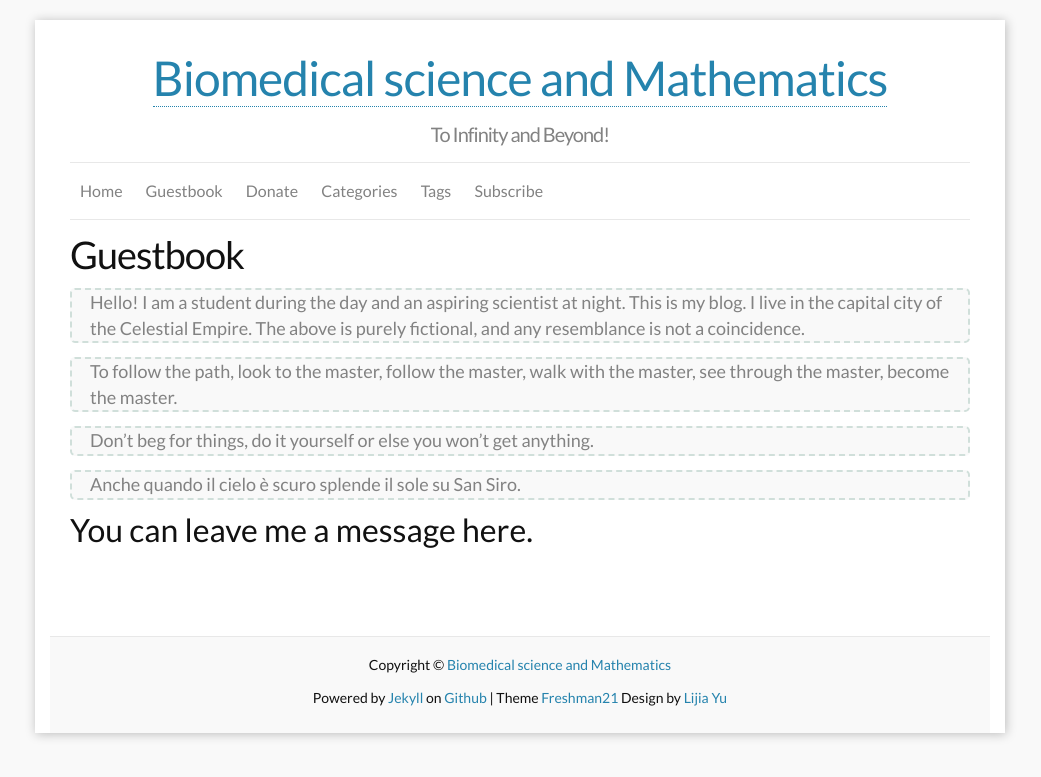
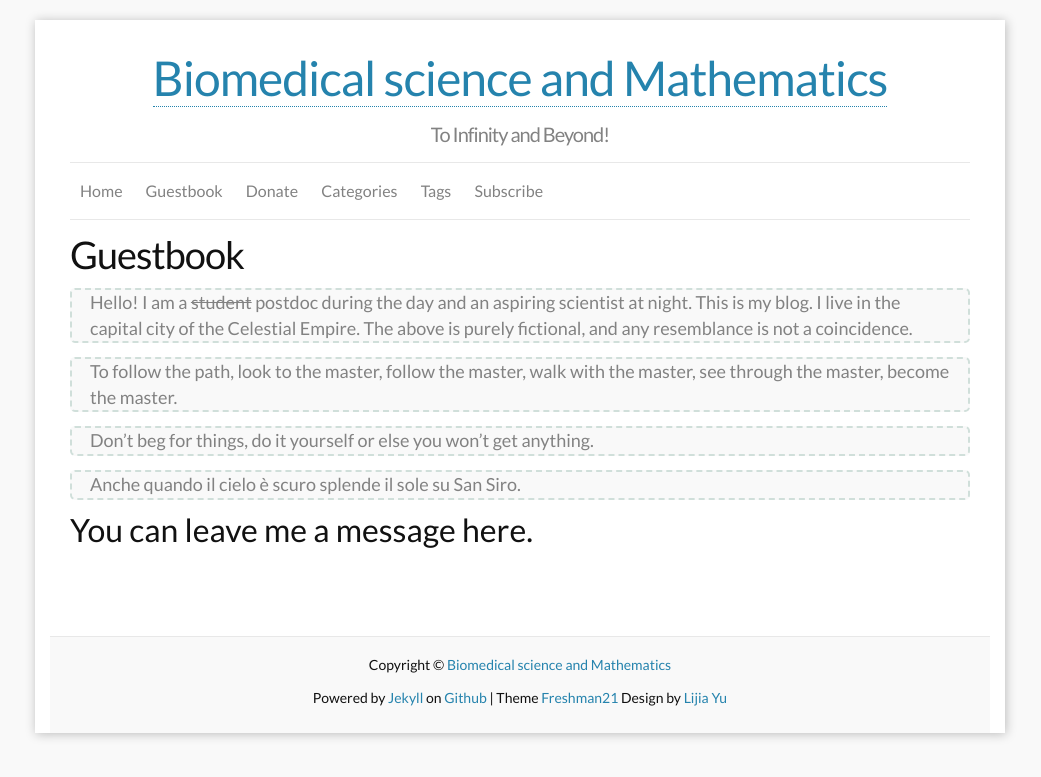
Before and after one commit to yulijia/en, a Jekyll site: the page built from guestbook/index.md, in a window 1280 px wide. Shown: the top 777 px of the page, without its empty margins (120-1161 px from the left). Built offline with Jekyll 4.4.1, drawn with Linux system fonts in a browser that asks for light colours; nearby versions of some CDN libraries; comment, search, counter and statistics services are not loaded.

Commit message:
update guestbook about

```diff
--- a/guestbook/index.md
+++ b/guestbook/index.md
@@ -5,7 +5,7 @@ comments: yes
 permalink: /guestbook/
 ---
 
-> Hello! I am a student during the day and an aspiring scientist at night. This is my blog. I live in the capital city of the Celestial Empire.
+> Hello! I am a <del>student</del> postdoc during the day and an aspiring scientist at night. This is my blog. I live in the capital city of the Celestial Empire.
 The above is purely fictional, and any resemblance is not a coincidence.
 
 > To follow the path, look to the master, follow the master, walk with the master, see through the master, become the master.
```
